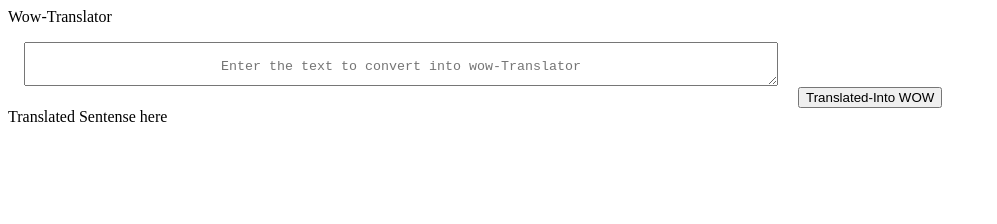
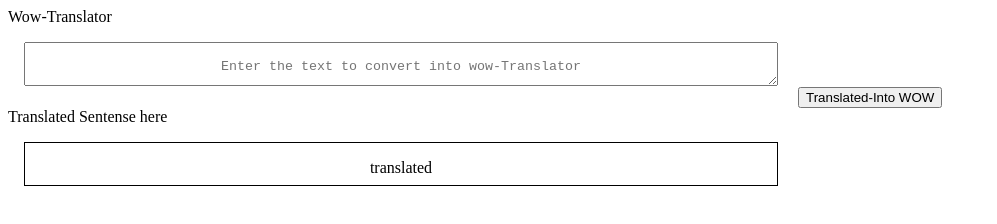
Before and after one commit to harshsingh2985/wow-Translator, a plain HTML site: page index.html in a window 1280 px wide. Both pictures are taken after a click on the button "Translated-Into WOW". Shown: the whole page, without its empty margins (0-997 px from the left). Drawn offline with Linux system fonts and the light colour scheme.

Commit message:
ex-05 done with input processing and output part

```diff
--- a/app.js
+++ b/app.js
@@ -1,12 +1,15 @@
-var input=document.querySelector("#submitbtn")
+var input=document.querySelector("#submitbtn");
+var txtinputs=document.querySelector("#txtareas");
+var outputdiv=document.querySelector("#output");
 
-var txtinputs=document.querySelector("#txtareas")
 
 
 function eventhandler(){
     // console.log("you have been clicked")
     var txtinput=txtinputs.value;
-    console.log("clicked ",txtinput)
+    // console.log("clicked ",txtinput)
+    outputdiv.innerText="translated"+txtinput;
+
 
 
 
--- a/index.html
+++ b/index.html
@@ -14,14 +14,15 @@
             text-align: center;
 
         }
-        output{
+        #output{
             padding:1rem;
             margin:1rem;
             width:90vh;
             height:10px;
             text-align: center;
+            border:1px solid black;
+        }
 
-        }
 
     </style>
 </head>
```
